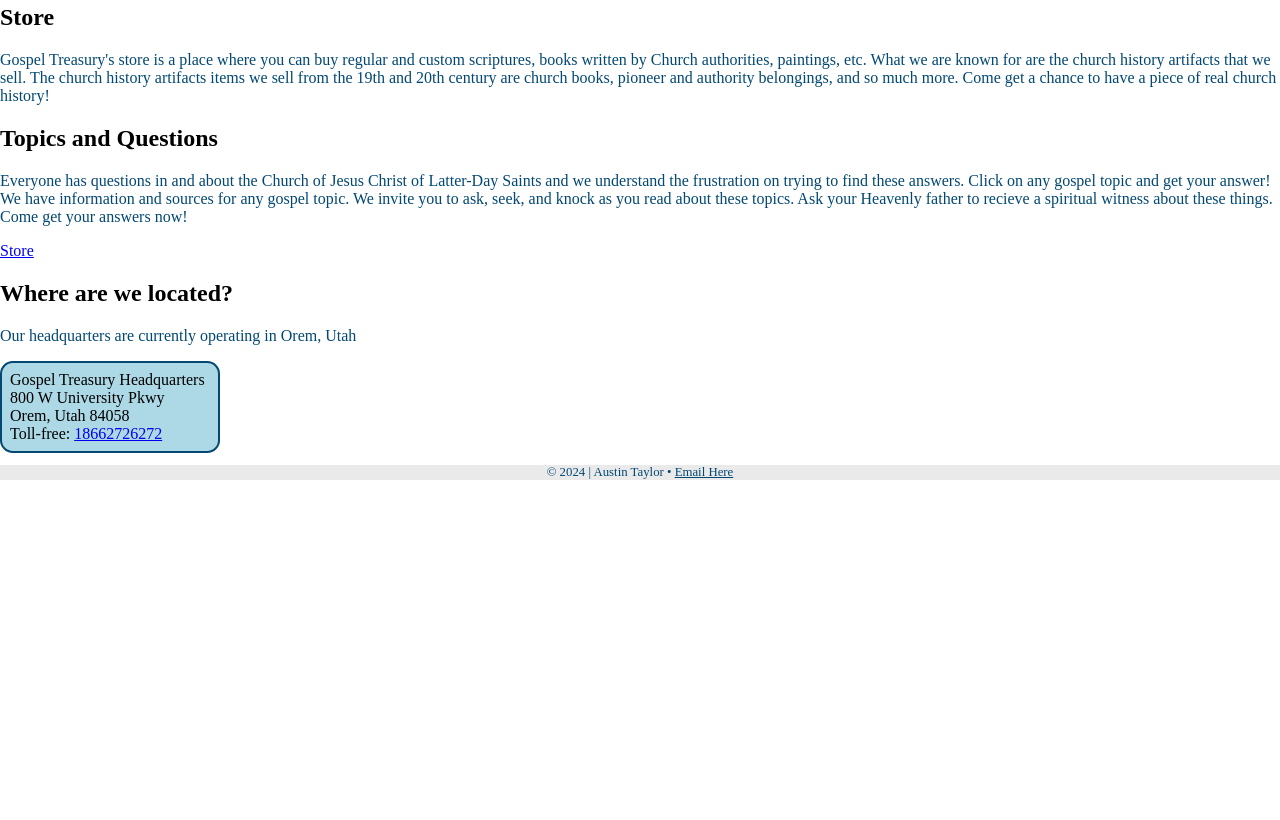
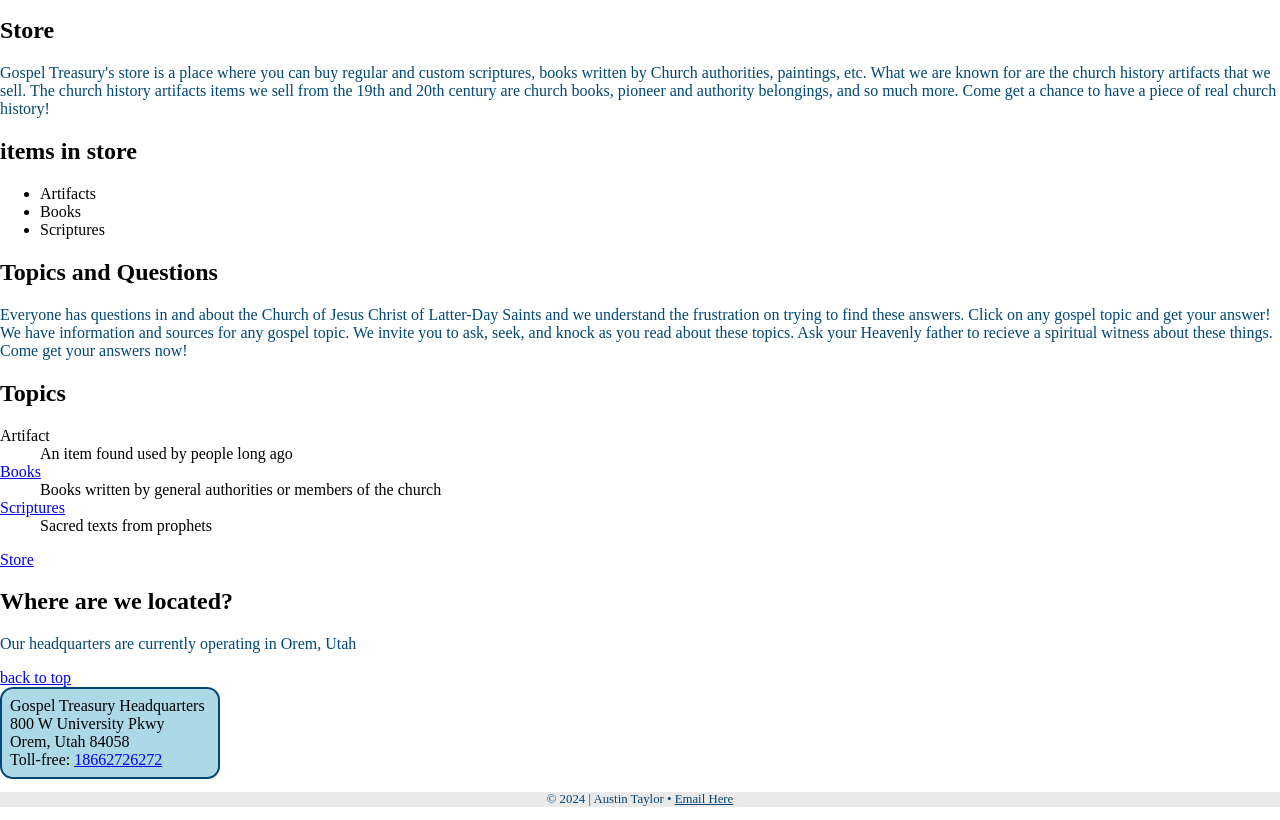
Before and after one commit to AustinTaylor14/dwd1600, a plain HTML site: page 04intro-css/index.html in a window 1280 px wide. Shown: the part 328-1148 px from the top of the page. Before the commit the page ends 821 px from the top, so only its background shows below. Drawn offline with Linux system fonts and the light colour scheme.

Commit message:
Add files via upload

```diff
--- a/04intro-css/index.html
+++ b/04intro-css/index.html
@@ -8,7 +8,7 @@
     <meta name="viewport" content="width=device-width, initial-scale=1">
     <link rel="stylesheet" href="gospel.css">
 </head>
-<body>
+<body id="top">
 <!--Start of my page header-->
 <header>
     <h1>Gospel Treasury</h1>
@@ -26,19 +26,37 @@
 </nav>
 
 <!--Start of my page content-->
-<h2>About Us</h2>
+<h1>About Us</h1>
 <p>Welcome to the archive of all the gospel related information ever recorded about an authorities life and ministry ever lived from Adam to today's living authorities. Each link to an authority will contain biographies, videos, devotionals, speeches, books, scriptures, quotes, etc.</p>
 
 <h2>Store</h2>
 <p>Gospel Treasury's store is a place where you can buy regular and custom scriptures, books written by Church authorities, paintings, etc. What we are known for are the church history artifacts that we sell. The church history artifacts items we sell from the 19th and 20th century are church books, pioneer and authority belongings, and so much more. Come get a chance to have a piece of real church history!</p>
 
+
+    <h2>items in store</h2>
+    <ul>
+    <li>Artifacts</li>
+    <li>Books</li>
+    <li>Scriptures</li>
+    </ul>
 <h2>Topics and Questions</h2>
     <p>Everyone has questions in and about the Church of Jesus Christ of Latter-Day Saints and we understand the frustration on trying to find these answers. Click on any gospel topic and get your answer! We have information and sources for any gospel topic. We invite you to ask, seek, and knock as you read about these topics. Ask your Heavenly father to recieve a spiritual witness about these things. Come get your answers now!</p>
+
+    <h2>Topics</h2>
+    <dl>
+    <dt>Artifact</dt>
+        <dd>An item found used by people long ago</dd>
+        <dt><a href="https://www.abebooks.com/collections/sc/lds/4RUjg3sOLUKcpXG9Hreac3">Books</a></dt>
+        <dd>Books written by general authorities or members of the church</dd>
+        <dt><a href="https://www.churchofjesuschrist.org/study/scriptures?lang=eng&platform=web" target="_blank">Scriptures</a></dt>
+        <dd>Sacred texts from prophets</dd>
+    </dl>
 
    <a href="gospel.html">Store</a>
 
 <h2>Where are we located?</h2>
 <p>Our headquarters are currently operating in Orem, Utah</p>
+    <a href="#top">back to top</a>
 <address>
 Gospel Treasury Headquarters<br>
 800 W University Pkwy<br>
```
